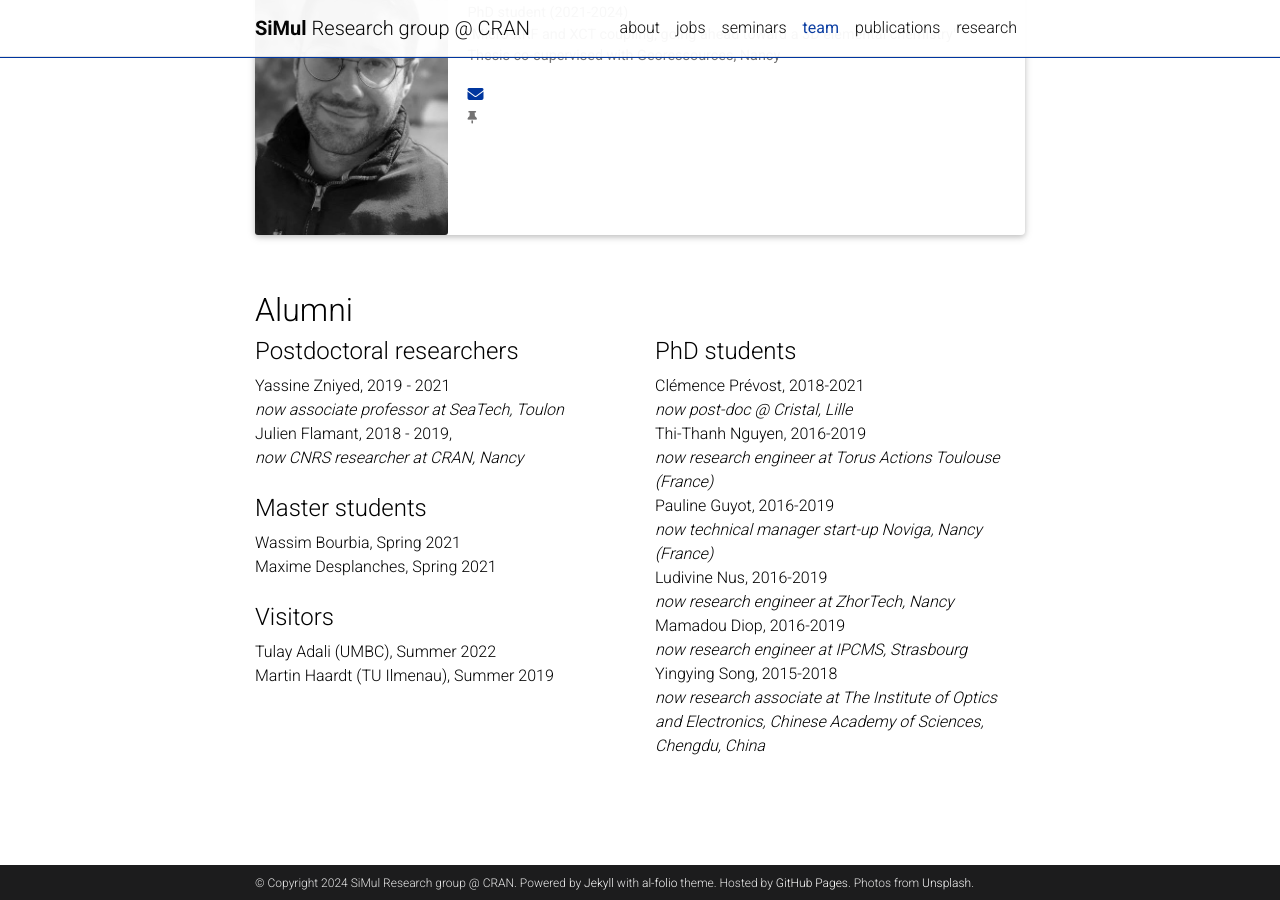
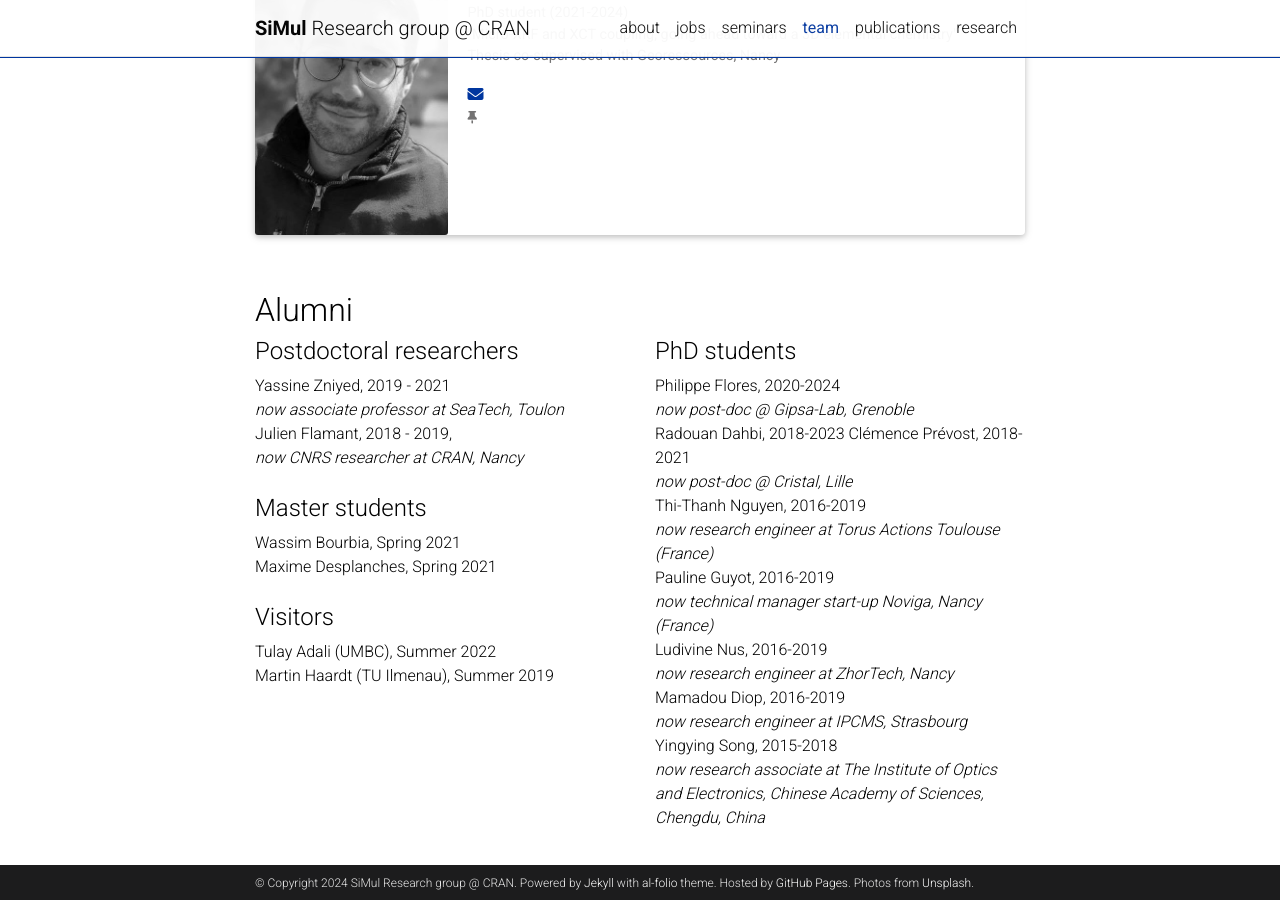
Before and after one commit to cran-simul/cran-simul.github.io, a Jekyll site: the page built from _pages/team.md, in a window 1280 px wide and 900 px high, scrolled down 4455 px. Built offline with Jekyll 4.4.1, drawn with Linux system fonts in a browser that asks for light colours; comment, search, counter and statistics services are not loaded; a style sheet for code colours, icons or effects is not loaded.

Commit message:
Update alumni_phd.yml

```diff
--- a/_data/alumni_phd.yml
+++ b/_data/alumni_phd.yml
@@ -1,3 +1,6 @@
+- name: Philippe Flores, 2020-2024
+  now: post-doc @ Gipsa-Lab, Grenoble
+- name: Radouan Dahbi, 2018-2023
 - name: Clémence Prévost, 2018-2021
   now: post-doc @ Cristal, Lille
 - name: Thi-Thanh Nguyen, 2016-2019
```
